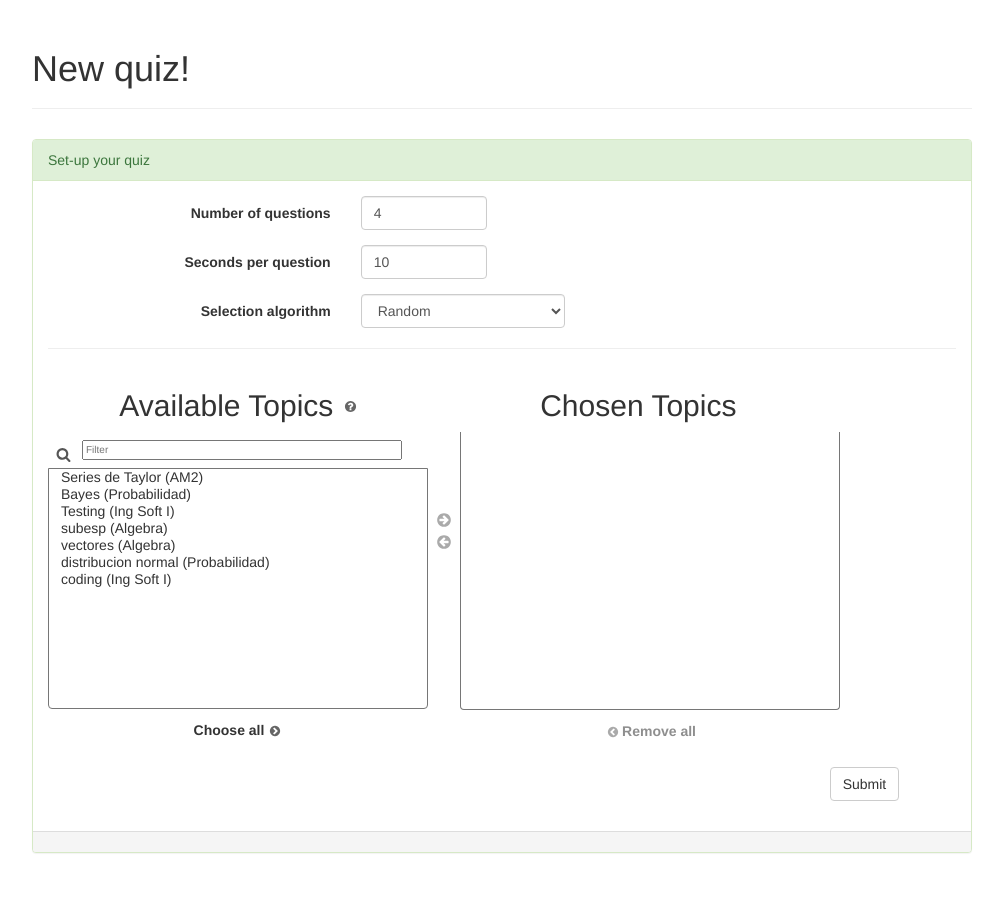
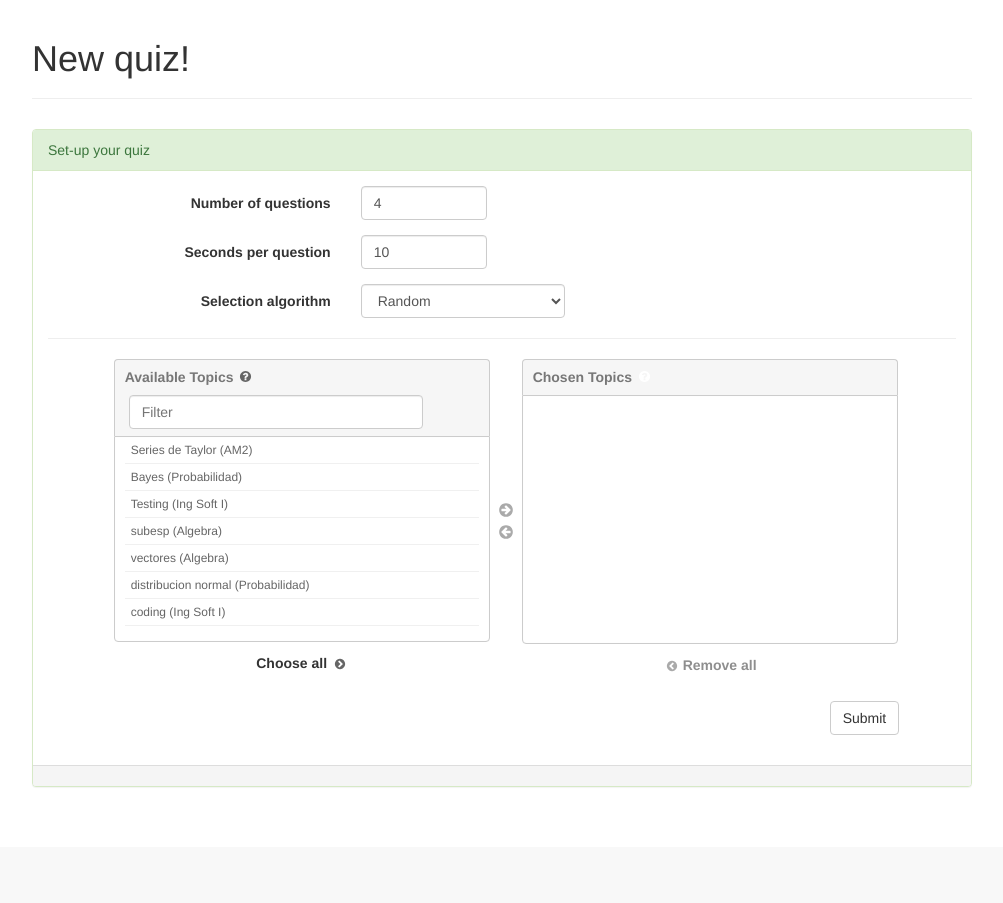
Before and after one commit to juansca/choice-master, a Django app: page /quizz/new/ in a window 1280 px wide. Shown: the part 61-964 px from the top of the page, without its empty margins (138-1141 px from the left). After the commit the page ends 848 px from the top, so only its background shows below. Run offline with Django 3.2, Linux system fonts and the light colour scheme; a user stored in the database is signed in; data comes from the database, SQL or seed files in the repository; lists and menus that the app fills with data are empty; some libraries are stand-ins or nearby versions.

Commit message:
bootrap styles to filteredSelectMultiple

```diff
--- a/choice_master/chm/templates/new_quiz.html
+++ b/choice_master/chm/templates/new_quiz.html
@@ -1,6 +1,7 @@
 {% extends "base.html" %}
 {% block custom_css %}
-<link href="/static/admin/css/widgets.css" type="text/css" media="all" rel="stylesheet" />
+    <link href="/static/admin/css/widgets.css" type="text/css" rel="stylesheet">
+	<link href="/static/css/overrides.css" type="text/css" rel="stylesheet">
 {% endblock %}
 
 {% block content %}
@@ -55,11 +56,23 @@
 
       {# Topics #}
       <div class="form-group">
-        <div class="centered col-sm-12">
-          {{ form.topics }}
-          {% if form.topics.errors %}
-			<div class="alert alert-danger">You must choose at least one topic</div>
-          {% endif %}
+        {% if form.topics.errors %}
+		<div class="row">
+          <div class="centered col-sm-1">
+          </div>
+          <div class="centered col-sm-10">
+              <div class="alert alert-danger">You must choose at least one topic</div>
+          </div>
+        </div>
+       {% endif %}
+
+		<div class="row">
+          {# workarrownd to make it look centered #}
+          <div class="centered col-sm-1">
+          </div>
+          <div class="centered col-sm-11">
+            {{ form.topics }}
+          </div>
         </div>
       </div>
 
@@ -76,7 +89,7 @@
 {% endblock %}
 
 {% block custom_js %}
-<script type="text/javascript" src="/admin/jsi18n/"></script>
+<script type="text/javascript" src="{% url 'admin:jsi18n' %}"></script>
 <script type="text/javascript">
 django.jQuery = $;
 </script>
--- /dev/null
+++ b/choice_master/static/css/overrides.css
@@ -0,0 +1,266 @@
+/* overrides to default admin and bootstrap styles */
+
+body {
+    padding-top: 60px;
+    padding-bottom: 40px;
+}
+a:active,
+a:focus {
+    outline: none;
+}
+.sidebar-nav {
+    padding: 9px 0;
+}
+.controls > p {
+    padding-top: 5px;
+}
+.controls > ul,
+.controls .related-widget-wrapper > ul {
+    list-style-type: none;
+    padding-left: 0px;
+}
+.controls > ul label,
+.controls .related-widget-wrapper > ul label {
+    font-size: 14px;
+}
+.controls > ul .form-control,
+.controls .related-widget-wrapper > ul .form-control {
+    height: auto;
+    margin: 9px 0;
+}
+.controls .related-widget-wrapper {
+    float: none;
+}
+.controls .related-widget-wrapper-link {
+    display: inline-block;
+    margin: 7px 7px 3px 7px;
+}
+
+/* SELECTOR (FILTER INTERFACE) */
+.selector .selector-filter {
+    border: 0px solid #ccc;
+    border-width: 0 0px;
+    padding: 4px 0px 4px 0px;
+}
+.selector .selector-filter label {
+    display: none;
+}
+.selector select {
+    height: 17.2em;
+    width: 100%; /* fix offscreen scroll-bar on selector-chosen */
+    border: 1px #ccc solid;
+}
+.selector .selector-chosen select {
+    border-top: 0;
+}
+/* fix offscreen scroll-bar on selector-chosen */
+.selector-available, .selector-chosen {
+    width: 47%;
+}
+/* selector object list */
+.selector > .selector-available > select, .selector > .selector-chosen > select {
+    font-size: 12px;
+    color: #666;
+    background-color: #fff;
+    background-image: none;
+    border: 1px solid #ccc;
+    border-radius: 0px 0px 4px 4px;
+    box-shadow: 0px 0px 1px rgba(0, 0, 0, 0.075) inset;
+    transition: border-color 0.15s ease-in-out 0s, box-shadow 0.15s ease-in-out 0s;
+}
+/* selector object list items */
+.selector > .selector-available > select > option, .selector > .selector-chosen > select > option {
+    padding: 6px;
+    border-bottom-width: 1px;
+    border-bottom-color: rgba(211, 211, 211, 0.35);
+    border-bottom-style: solid
+}
+/* selector field title */
+.selector > .selector-available > h2, .selector > .selector-chosen > h2 {
+    text-align: left;
+    background: rgba(211, 211, 211, 0.2);
+    color: #777;
+    border: 1px solid #ccc;
+    border-bottom: none;
+    font-size: 100%;
+    font-weight: 600;
+    margin: 0px;
+    padding: 10px 0px 6px 10px;
+    height: 36px;
+    border-radius: 4px 4px 0px 0px;
+}
+/* selector filter box bootstrapping */
+.selector .selector-available input {
+    width: 80%;
+    height: 34px;
+    padding: 6px 12px;
+    font-size: 14px;
+    line-height: 1.42857;
+    color: #777;
+    background-color: #fff;
+    background-image: none;
+    border: 1px solid #ccc;
+    border-radius: 4px;
+    box-shadow: 0px 1px 1px rgba(0, 0, 0, 0.075) inset;
+    transition: border-color 0.15s ease-in-out 0s, box-shadow 0.15s ease-in-out 0s;
+}
+.selector .selector-available p {
+    background: rgba(211, 211, 211, 0.2);
+    border-left: 1px solid #ccc;
+    border-right: 1px solid #ccc;
+    padding: 0px 0px 7px 6px;
+}
+/* selector chooseall and clearall button spacing */
+a.selector-chooseall {
+    padding: 0px 20px 3px 0;
+}
+a.selector-clearall {
+    padding: 0px 0 3px 20px;
+}
+
+.checkbox{
+    padding-bottom: 5px;
+}
+.checkbox label {
+    margin-bottom: -20px;
+}
+.checkbox .help-block {
+    margin-top: 0;
+}
+
+fieldset.collapse {
+    height: inherit;
+}
+.add-row {
+    margin-bottom: 20px;
+}
+legend a:hover {
+    text-decoration: none;
+}
+
+.wide label {
+    width: auto !important;
+}
+
+
+/* change_list actions */
+.actions {
+    display: inline-block;
+}
+.actions select {
+    margin-top: 5px;
+    display: inherit;
+    width: inherit;
+}
+.action-counter {
+    margin-left: 5px;
+    vertical-align: sub;
+}
+
+/* change_list table display */
+th.action-checkbox-column {
+    width: 1.5em;
+    text-align:center;
+}
+
+td.action-checkbox {
+    text-align:center;
+}
+
+.tooltip.in {opacity: 1} /* Hard to see against black text otherwise */
+
+#_changelist {clear: both;}
+
+.scrollable-dropdown-menu {
+    overflow-x: hidden;
+    max-height: 322px;
+}
+
+.scrollable-dropdown-menu li form a {
+    clear: both;
+    color: #333;
+    display: block;
+    font-weight: normal;
+    line-height: 1.42857;
+    padding: 3px 20px;
+    white-space: nowrap;
+}
+
+#content-main {
+    clear: both;
+}
+
+@media (min-width: 768px) {
+  .form-horizontal .control-label {
+    text-align: left;
+    display: table;
+  }
+}
+@media (min-width: 970px) {
+  .form-horizontal .control-label {
+    text-align: right;
+    display: table;
+  }
+}
+
+/* bootstrap 3.2 change */
+.checkbox input[type="checkbox"] {
+    position: static;
+    float: left;
+    margin-left: 0px;
+    margin-right: 5px;
+}
+
+/* admin/css/forms.css makes labels too small */
+.control-label label {
+    font-size: 14px;
+}
+
+@media (min-width: 768px) {
+    .navbar-nav.navbar-right:last-child {
+        margin-right: 0px;
+    }
+}
+
+#content-navbar-collapse .btn-primary {
+    color: #fff;
+    padding: 6px 12px;
+    margin-top: 8px;
+}
+
+#content-navbar-collapse .btn-primary:hover,
+#content-navbar-collapse .btn-primary:focus {
+    background-color: #265a88;
+}
+
+.form-control-inline {
+    width: auto;
+    display: inline;
+}
+
+.spacer {
+    margin-bottom: 20px;
+    clear: both;
+}
+
+/* FILE UPLOAD WIDGET*/
+p.file-upload {
+    line-height: 29px;
+    margin: 1;
+    padding: 2px 0px 10px 0px;
+    color: #666;
+    font-size: inherit;
+    font-weight: inherit;
+    font-family: inherit;
+}
+p.file-upload > input[type="file"] {
+    display: inline;
+    margin-left: 5px;
+}
+
+.pagination .this-page {
+  z-index: 2;
+  color: #fff;
+  background-color: #337ab7;
+  border-color: #337ab7;
+}
```
